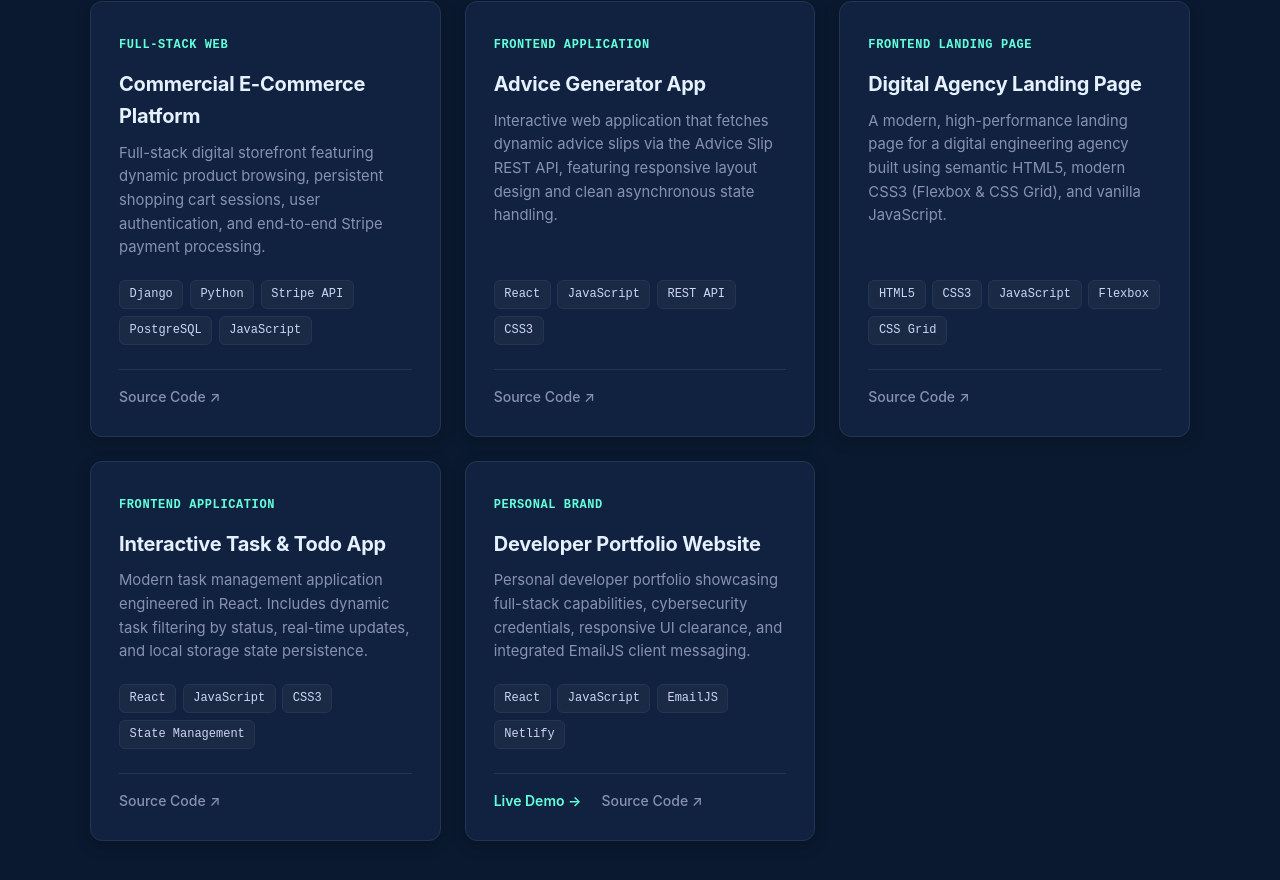
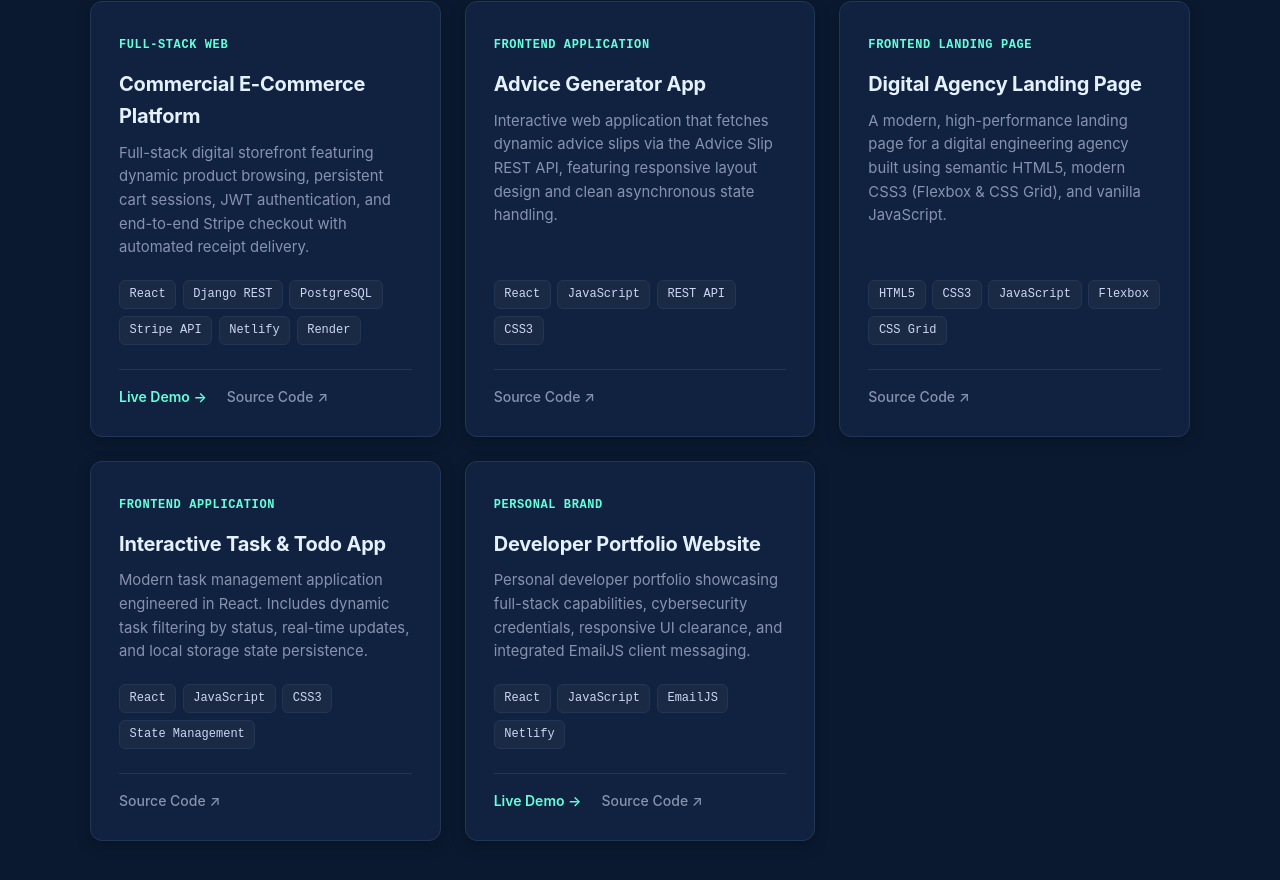
Before and after one commit to Tobiscus100/portfolio-website, a React (Create React App) app: page / in a window 1280 px wide. Shown: the part 2591-3471 px from the top of the page. Built offline with nearby package versions, Linux system fonts and the light colour scheme.

Commit message:
feat: add live demo link and updated tech stack for ecommerce platform

```diff
--- a/src/components/Projects.jsx
+++ b/src/components/Projects.jsx
@@ -4,15 +4,15 @@ function Projects() {
   const [hoveredCard, setHoveredCard] = useState(null);
 
   const projectList = [
-    {
+   {
       id: 1,
       title: "Commercial E-Commerce Platform",
       category: "Full-Stack Web",
       description:
-        "Full-stack digital storefront featuring dynamic product browsing, persistent shopping cart sessions, user authentication, and end-to-end Stripe payment processing.",
-      tags: ["Django", "Python", "Stripe API", "PostgreSQL", "JavaScript"],
+        "Full-stack digital storefront featuring dynamic product browsing, persistent cart sessions, JWT authentication, and end-to-end Stripe checkout with automated receipt delivery.",
+      tags: ["React", "Django REST", "PostgreSQL", "Stripe API", "Netlify", "Render"],
       github: "https://github.com/Tobiscus100/ecommerce-project",
-      demo: null,
+      demo: "https://premium-shopweb.netlify.app",
     },
     {
       id: 2,
```
